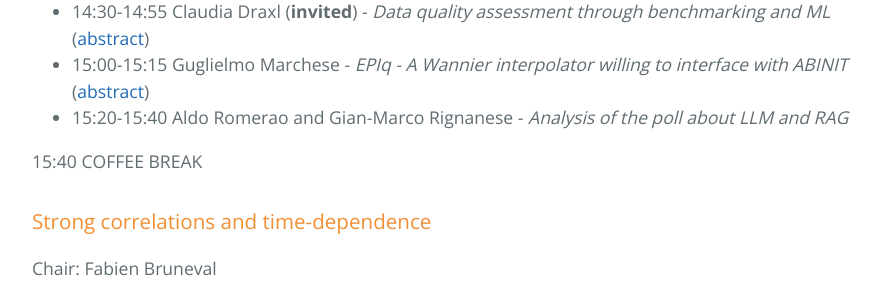
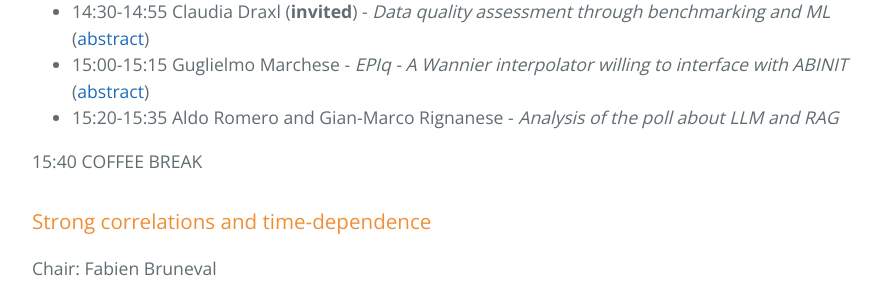
Before and after one commit to abinit/abidev2026, a Jekyll site: the page built from docs/program.md, in a window 1280 px wide and 900 px high, scrolled down 3523 px. Shown: the part 155-455 px from the top of the window, without its empty margins (192-1074 px from the left). Built offline with Jekyll 4.4.1, drawn with Linux system fonts in a browser that asks for light colours; the repository's description, which GitHub fills in, is left out.

Commit message:
Fix typos

```diff
--- a/docs/program.md
+++ b/docs/program.md
@@ -126,7 +126,7 @@ Chair: Alberto Garcia
 
 - 14:30-14:55 Claudia Draxl (**invited**) - _Data quality assessment through benchmarking and ML_ ([abstract](abstracts.md#Draxl))
 - 15:00-15:15 Guglielmo Marchese - _EPIq - A Wannier interpolator willing to interface with ABINIT_ ([abstract](abstracts.md#Marchese))
-- 15:20-15:40 Aldo Romerao and Gian-Marco Rignanese - _Analysis of the poll about LLM and RAG_
+- 15:20-15:35 Aldo Romero and Gian-Marco Rignanese - _Analysis of the poll about LLM and RAG_
 
 15:40 COFFEE BREAK
 
```
